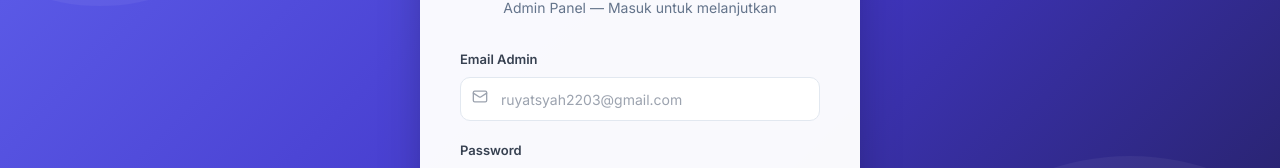
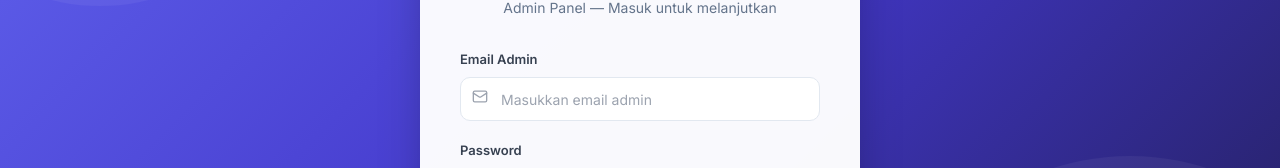
Before and after one commit to ruyatsyah/frizzie-admin, a Next.js app: page /login in a window 1280 px wide. Shown: the part 294-462 px from the top of the page. Built offline with nearby package versions, Linux system fonts and the light colour scheme.

Commit message:
feat: add circular favicon icon, fix login email placeholder

```diff
--- a/app/layout.js
+++ b/app/layout.js
@@ -4,6 +4,10 @@ import AppLayout from "@/components/AppLayout";
 export const metadata = {
   title: "FrizzieSmartClub Admin",
   description: "Sistem Manajemen Les FrizzieSmartClub",
+  icons: {
+    icon: "/icon.png",
+    apple: "/icon.png",
+  },
 };
 
 export default function RootLayout({ children }) {
--- a/app/login/page.js
+++ b/app/login/page.js
@@ -108,7 +108,7 @@ export default function LoginPage() {
                                 type="email"
                                 value={email}
                                 onChange={(e) => setEmail(e.target.value)}
-                                placeholder="ruyatsyah2203@gmail.com"
+                                placeholder="Masukkan email admin"
                                 required
                                 autoComplete="email"
                                 style={{
```
Also changed, not shown: public/icon.png (added).
